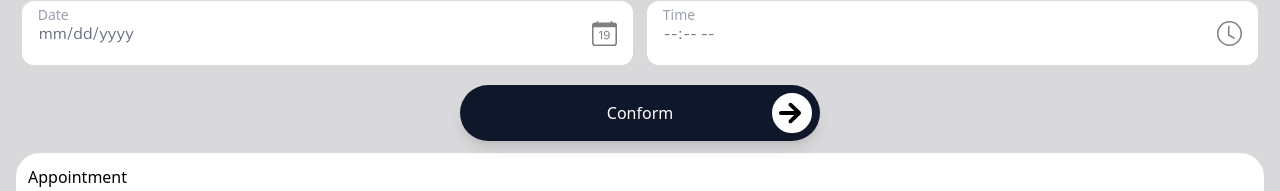
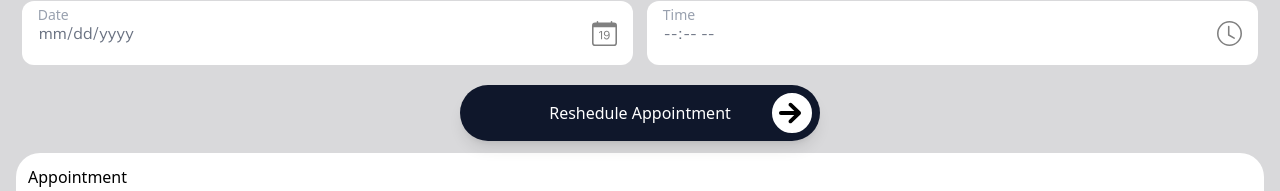
Before and after one commit to RJRYT/ServiceConnectApp, a React (Vite) app: page /booking-details in a window 1280 px wide. Shown: the part 687-878 px from the top of the page. Built offline with nearby package versions, Linux system fonts and the light colour scheme; a web font is replaced by a local one.

Commit message:
update the submit button value and style

```diff
--- a/src/components/Availability.jsx
+++ b/src/components/Availability.jsx
@@ -25,9 +25,6 @@ function Availability() {
           <DateTimeInput type="time" label="Time" />
         </div>
       </div>
-      <div className="w-full my-3 flex justify-center self-center">
-        <Submitbutton title="Conform" />
-      </div>
     </div>
   );
 }
--- a/src/pages/BookingServices.jsx
+++ b/src/pages/BookingServices.jsx
@@ -52,6 +52,9 @@ function BookingServices() {
         </div>
         {/* Availability */}
         <Availability />
+        <div className="w-full my-3 flex justify-center self-center">
+        <Submitbutton title="Reshedule Appointment" />
+      </div>
         {/* appointment */}
         <div>
           <div className="p-3 rounded-3xl bg-white text-gray-700">
--- a/src/pages/Requestservice.jsx
+++ b/src/pages/Requestservice.jsx
@@ -4,6 +4,7 @@ import provider from "../assets/booking-details/provider.png";
 import BookingProfile from "../components/BookingProfile";
 import BookingImagesUpload from "../components/BookingImagesUpload";
 import Availability from "../components/Availability";
+import Submitbutton from "../components/submitbutton";
 
 function Requestservice() {
   return (
@@ -46,6 +47,9 @@ function Requestservice() {
     <div className="w-[98%]">
     <Availability />
     </div>
+    <div className="w-full my-3 flex justify-center self-center">
+        <Submitbutton title="Conform" />
+      </div>
 
     </div>
 
```
